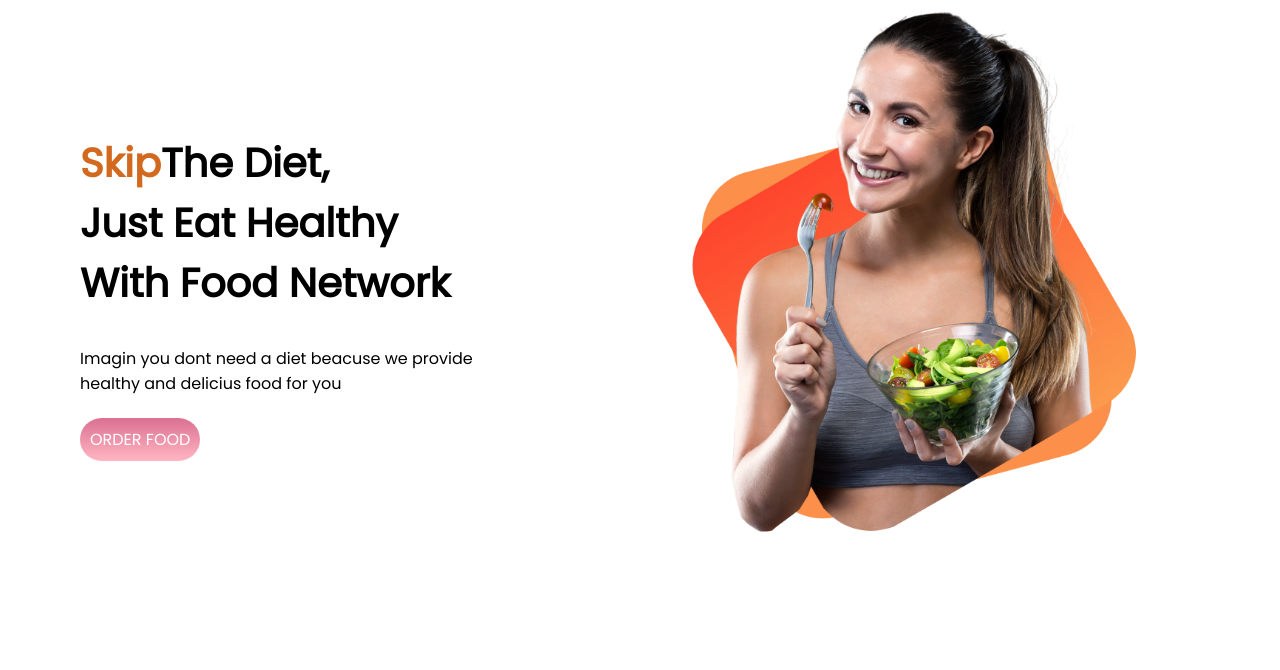
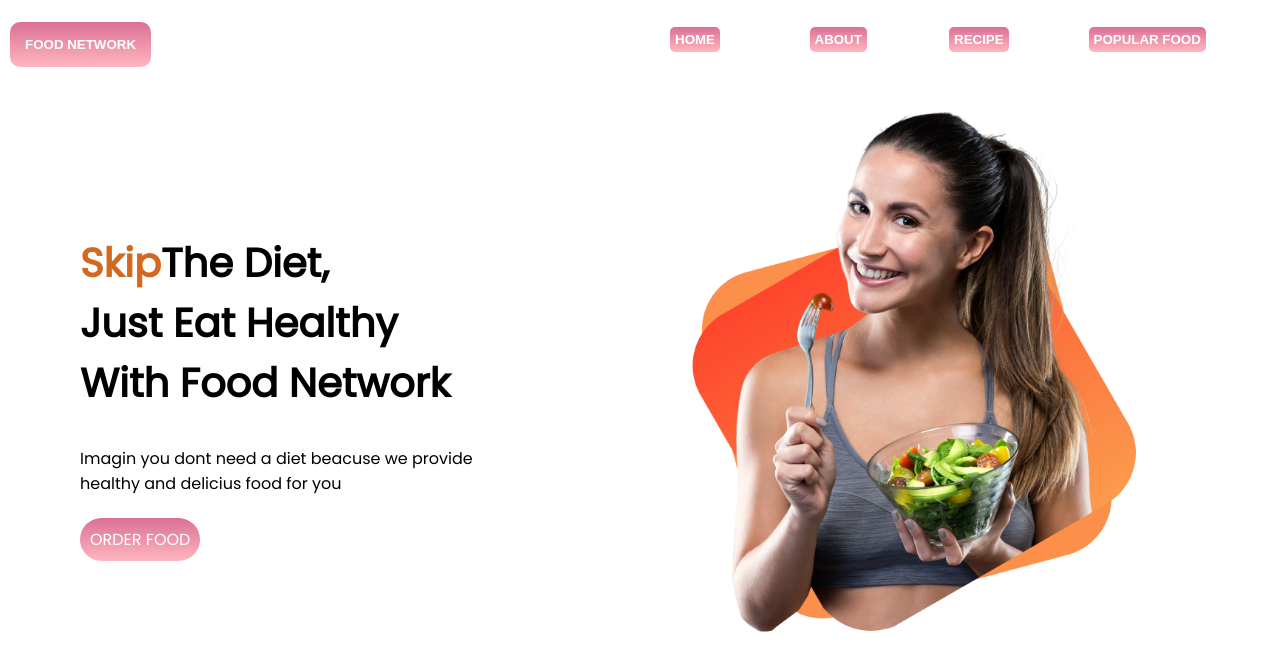
Before and after one commit to Tamim-uddin/food-network, a plain HTML site: page index.html in a window 1280 px wide. Drawn offline with Linux system fonts and the light colour scheme.

Commit message:
header added

```diff
--- a/index.html
+++ b/index.html
@@ -11,6 +11,25 @@
     <link rel="stylesheet" href="style.css">
 </head>
 <body>
+    <header >
+        <div class="banner-top">
+            <div class="logo">
+                <h2><button>FOOD NETWORK</button> </h2>
+            </div>
+            <div class="menu">
+              <ul>
+                  <li><button>HOME</button></li>
+                  <li><button>ABOUT</button></li>
+                  <li><button>RECIPE</button></li>
+                  <li><button>POPULAR FOOD</button</li>
+              </ul>
+            </div>
+        </div>
+    </header>
+
+
+
+
    <section >
         <div class="order-food">
             <h1><span>Skip</span>The Diet,<br>Just Eat Healthy<br> With Food Network</h1>
--- a/style.css
+++ b/style.css
@@ -3,6 +3,55 @@ body{
     padding: 0;
     font-family:'Poppins', sans-serif;
 }
+.banner-top{
+    display: flex;
+    width: 100%;
+    height: 100px;
+}
+.logo{
+    width: 50%;
+    margin-left: 10px;
+    margin-top: 2px;
+
+}
+h2 button{
+    padding: 15px;
+    background-image: linear-gradient(PaleVioletRed,LightPink);
+    border-radius: 10px;
+    border: none;
+    color: white;
+    font-weight: 700;
+
+}
+
+.menu{
+    width: 50%;
+    height: 100px;
+    margin-right: 30px;
+    margin-top: 10px;
+
+
+}
+.menu ul{
+    width: 90%;
+    text-decoration: none;
+    display: flex;
+}
+.menu ul li{
+    width: 100%;
+    list-style: none;
+
+}
+li button{
+    padding: 5px;
+    background-image:linear-gradient(PaleVioletRed,LightPink) ;
+    border: none;
+    border-radius: 5px;
+    color: white;
+    font-weight:bold ;
+}
+
+
 section{
     display: flex;
 }
```
